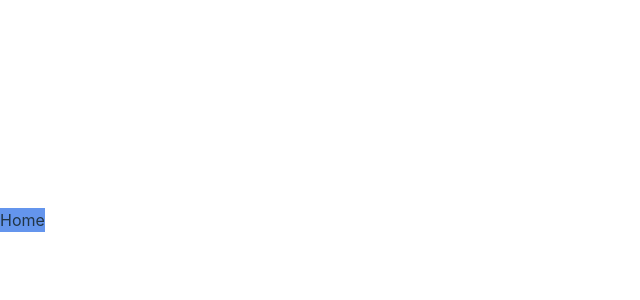
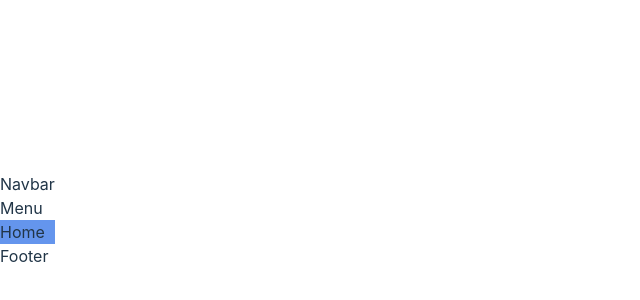
Before and after one commit to sahilsz/react-admin-ui, a React (Vite) app: page / in a window 1280 px wide. Shown: the part 180-480 px from the top of the page, without its empty margins (0-640 px from the left). Built offline with nearby package versions, Linux system fonts and the light colour scheme; the HTML template or start-up script is replaced by a standard one.

Commit message:
Add layout to router dom

```diff
--- a/src/App.tsx
+++ b/src/App.tsx
@@ -1,27 +1,50 @@
-import { createBrowserRouter, RouterProvider } from "react-router-dom";
+import { createBrowserRouter, Outlet, RouterProvider } from "react-router-dom";
 
 import Home from "./pages/home/Home";
 import Users from "./pages/users/Users";
 import Products from "./pages/products/Products";
+import Navbar from "./components/navbar/Navbar";
+import Footer from "./components/footer/Footer";
+import Menu from "./components/menu/Menu";
 
 function App() {
+  const Layout = () => {
+    return (
+      <div className="main">
+        <Navbar />
+        <div className="container">
+          <div className="menuContainer">
+            <Menu />
+          </div>
+          <div className="contentContainer">
+            <Outlet />
+          </div>
+        </div>
+        <Footer />
+      </div>
+    );
+  };
   const router = createBrowserRouter([
+    {
+      path: "/",
+      element: <Layout />,
+      children: [
         {
           path: "/",
           element: <Home />
         },
         {
-      path: "users",
-      element: <Users />
+          path: "/users",
+          element: <Users />,
         },
         {
-      path: "products",
+          path: "/products",
           element: <Products />
         }
-  ])
-  return (
-    <RouterProvider router={router}/>
-  );
+      ]
+    }
+  ]);
+  return <RouterProvider router={router} />;
 }
 
 export default App;
--- /dev/null
+++ b/src/components/footer/Footer.tsx
@@ -0,0 +1,7 @@
+import './footer.scss';
+
+export default function Footer() {
+  return (
+    <div className='footer'>Footer</div>
+  )
+}
--- /dev/null
+++ b/src/components/footer/footer.scss
@@ -0,0 +1 @@
+.navbar {}
--- /dev/null
+++ b/src/components/menu/Menu.tsx
@@ -0,0 +1,7 @@
+import './menu.scss';
+
+export default function Menu() {
+  return (
+    <div className='menu'>Menu</div>
+  )
+}
--- /dev/null
+++ b/src/components/menu/menu.scss
@@ -0,0 +1 @@
+.navbar {}
--- /dev/null
+++ b/src/components/navbar/Navbar.tsx
@@ -0,0 +1,7 @@
+import './navbar.scss';
+
+export default function Navbar() {
+  return (
+    <div className='navbar'>Navbar</div>
+  )
+}
--- /dev/null
+++ b/src/components/navbar/navbar.scss
@@ -0,0 +1 @@
+.navbar {}
```
Lines whose indentation alone changed are shown as unchanged.
